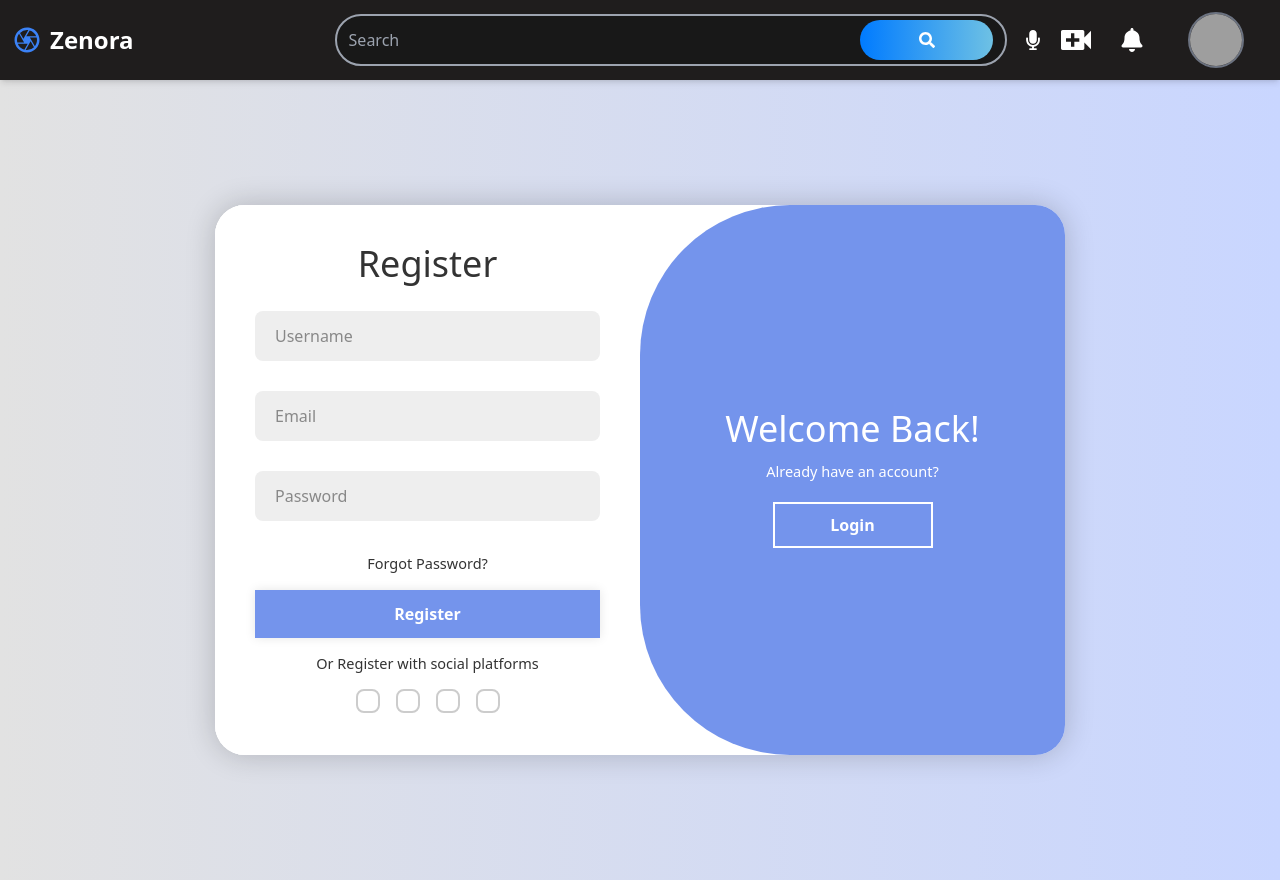
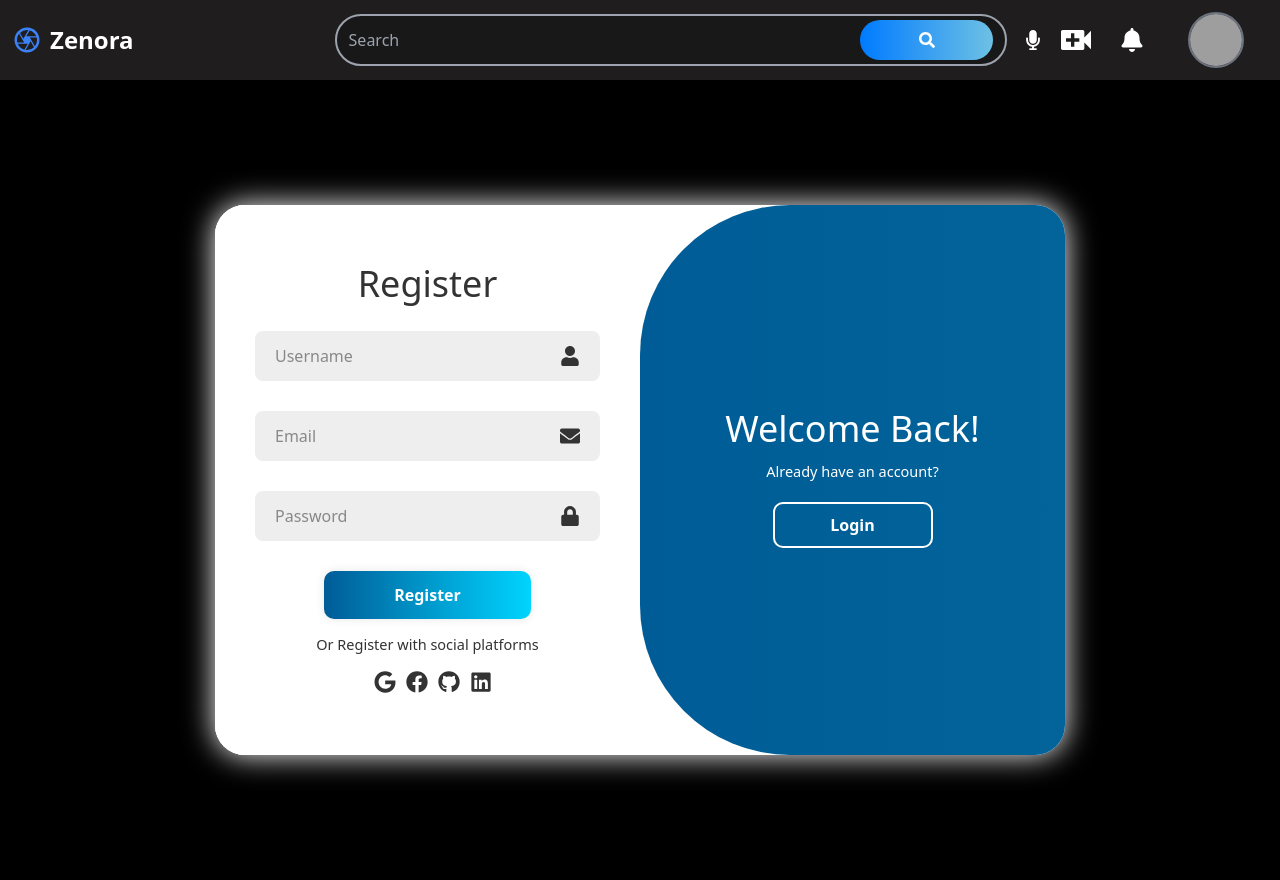
Before and after one commit to yashika532/Zenora, a React (Vite) app in the folder client/: page /login in a window 1280 px wide. Both pictures are taken after a click on the button "Register". Built offline with nearby package versions, Linux system fonts and the light colour scheme; grey boxes are pictures that could not be loaded.

Commit message:
Login Signup updated and react icons added

```diff
--- a/client/package.json
+++ b/client/package.json
@@ -13,6 +13,7 @@
     "boxicons": "^2.1.4",
     "react": "^18.3.1",
     "react-dom": "^18.3.1",
+    "react-icon": "^1.0.0",
     "react-icons": "^5.4.0",
     "react-router-dom": "^7.1.1",
     "react-toastify": "^11.0.2"
--- a/client/src/App.css
+++ b/client/src/App.css
@@ -4,14 +4,12 @@
   box-sizing: border-box;
 }
 
-@import url('https://fonts.googleapis.com/css2?family=Poppins:wght@300;400;500;600;700;800;900&display=swap');
-
 .big-container{
   display: flex;
   justify-content: center;
   align-items: center;
   min-height: 100vh;
-  background: linear-gradient(90deg,#e2e2e2,#c9d6ff);
+  background: black;
 }
 
 .container{
@@ -20,7 +18,7 @@
   height: 550px;
   background: white;
   border-radius: 30px;
-  box-shadow: 0 0 30px rgba(0,0,0,.2);
+  box-shadow: 0 0 30px rgb(255, 255, 255);
   margin: 20px;
   overflow: hidden;
 }
@@ -83,7 +81,7 @@ form{
   font-weight: 400;
 }
 
-.input-box i{
+.input-box .bx{
   position: absolute;
   right: 20px;
   top: 50%;
@@ -103,10 +101,10 @@ form{
 }
 
 .btn{
-   width: 100%;
+   width: 60%;
    height: 48px;
-   background: #7494ec;
    box-shadow: 0 0 10px rgba(0,0,0,.1);
+   border-radius: 10px;
    border: none;
    cursor: pointer;
    font-size: 16px;
@@ -122,6 +120,10 @@ form{
 .social-icons{
   display: flex;
   justify-content: center;
+}
+
+.social-icons .i{
+  margin-left: 10px;
 }
 
 .social-icons a{
@@ -148,7 +150,8 @@ form{
   left: -250%;
   height: 100%;
   border-radius: 150px;
-  background-color: #7494ec;
+  background: rgb(0,92,151);
+  background: linear-gradient(90deg, rgba(0,92,151,1) 0%, rgba(10,139,165,1) 100%);
   z-index: 2;
   transition: 1.8s ease-in-out;
 }
--- a/client/src/Pages/LoginSignup.jsx
+++ b/client/src/Pages/LoginSignup.jsx
@@ -1,5 +1,6 @@
 import React, { useState } from 'react';
 import '../App.css';
+import {FaUser , FaLock ,FaEnvelope ,FaGoogle ,FaFacebook,FaGithub,FaLinkedin} from "react-icons/fa"
 
 const LoginSignup = () => {
   const [isActive, setIsActive] = useState(false);
@@ -22,24 +23,24 @@ const LoginSignup = () => {
           <h1>Login</h1>
           <div className="input-box">
             <input type="text" placeholder="Username" required />
-            <i className="bx bxs-user"></i>
+            <FaUser className="bx bxs-user"></FaUser>
           </div>
           <div className="input-box">
             <input type="password" placeholder="Password" required />
-            <i className="bx bxs-lock-alt"></i>
+            <FaLock className="bx bxs-lock-alt"></FaLock>
           </div>
           <div className="forgot-link">
             <a href="#">Forgot Password?</a>
           </div>
-          <button type="submit" className="btn">
+          <button type="submit" className="btn  bg-gradient-to-r from-[#005c97] to-[#00d4ff]">
             Login
           </button>
           <p>Or Login with social platforms</p>
           <div className="social-icons">
-            <a href="#" className="bx bxl-google"></a>
-            <a href="#" className="bx bxl-facebook"></a>
-            <a href="#" className="bx bxl-github"></a>
-            <a href="#" className="bx bxl-linkedin"></a>
+            <FaGoogle href="#" className="bx i bxl-google" size={22}></FaGoogle>
+            <FaFacebook href="#" className="bx i bxl-facebook" size={22}></FaFacebook>
+            <FaGithub href="#" className="bx i bxl-github" size={22}></FaGithub>
+            <FaLinkedin href="#" className="bx i bxl-linkedin" size={22}></FaLinkedin>
           </div>
         </form>
       </div>
@@ -50,28 +51,25 @@ const LoginSignup = () => {
           <h1>Register</h1>
           <div className="input-box">
             <input type="text" placeholder="Username" required />
-            <i className="bx bxs-user"></i>
+            <FaUser className="bx bxs-user"></FaUser>
           </div>
           <div className="input-box">
             <input type="email" placeholder="Email" required />
-            <i className="bx bxs-envelope"></i>
+            <FaEnvelope className="bx bxs-envelope"></FaEnvelope>
           </div>
           <div className="input-box">
             <input type="password" placeholder="Password" required />
-            <i className="bx bxs-lock-alt"></i>
+            <FaLock className="bx bxs-lock-alt"></FaLock>
           </div>
-          <div className="forgot-link">
-            <a href="#">Forgot Password?</a>
-          </div>
-          <button type="submit" className="btn">
+          <button type="submit" className="btn  bg-gradient-to-r from-[#005c97] to-[#00d4ff]">
             Register
           </button>
           <p>Or Register with social platforms</p>
           <div className="social-icons">
-            <a href="#" className="bx bxl-google"></a>
-            <a href="#" className="bx bxl-facebook"></a>
-            <a href="#" className="bx bxl-github"></a>
-            <a href="#" className="bx bxl-linkedin"></a>
+            <FaGoogle href="#" className="i bx bxl-google" size={22}></FaGoogle>
+            <FaFacebook href="#" className="i bx bxl-facebook" size={22} ></FaFacebook>
+            <FaGithub href="#" className="i bx bxl-github" size={22}></FaGithub>
+            <FaLinkedin href="#" className="i bx bxl-linkedin" size={22}></FaLinkedin>
           </div>
         </form>
       </div>
@@ -81,7 +79,7 @@ const LoginSignup = () => {
         <div className="toggle-panel toggle-left">
           <h1>Hello welcome!</h1>
           <p>Don't have an account?</p>
-          <button className="btn register-btn" onClick={handleRegisterClick}>
+          <button className="btn register-btn " onClick={handleRegisterClick}>
             Register
           </button>
         </div>
```
Also changed, not shown: 1 other file (tests, documents, lock files or other folders).
